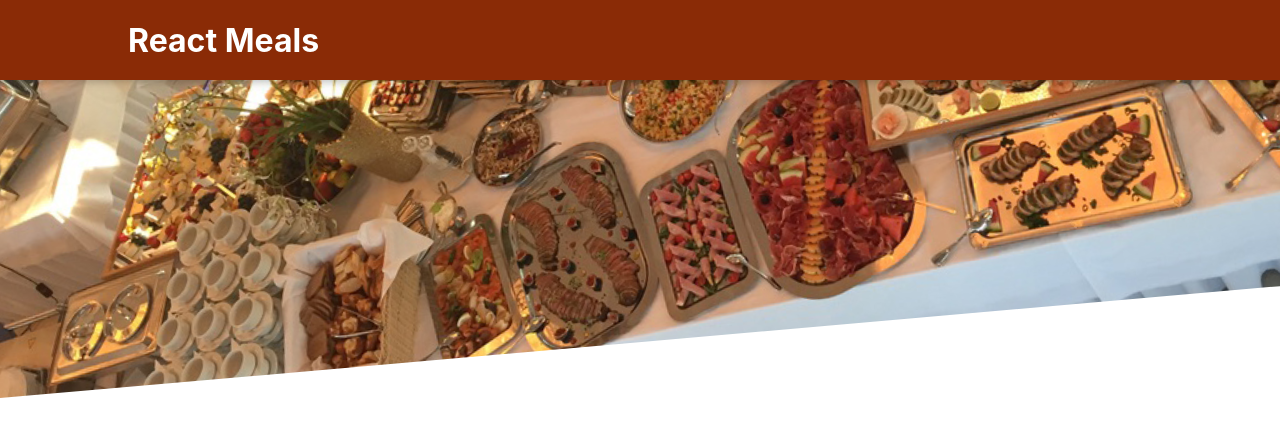
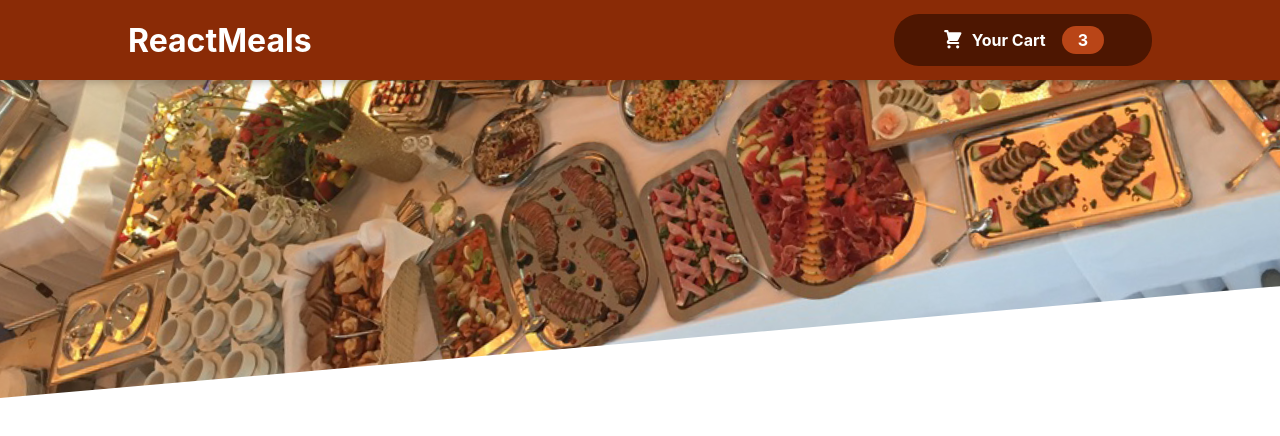
Before and after one commit to htoomgt/react-complete-guide-by-maximilian, a React (Create React App) app in the folder building-a-food-order-app/: page / in a window 1280 px wide. Shown: the top 436 px of the page. Built offline with nearby package versions, Linux system fonts and the light colour scheme.

Commit message:
134 adding cart button component complete

```diff
--- /dev/null
+++ b/building-a-food-order-app/src/components/Cart/CartIcon.js
@@ -0,0 +1,16 @@
+import React from "react";
+
+const CartIcon = () => {
+    return (
+        <svg
+            xmlns="http://www.w3.org/2000/svg"
+            viewBox="0 0 20 20"
+            fill="currentColor"
+        >
+            <path d="M3 1a1 1 0 000 2h1.22l.305 1.222a.997.997 0 00.01.042l1.358 5.43-.893.892C3.74 11.846 4.632 14 6.414 14H15a1 1 0 000-2H6.414l1-1H14a1 1 0 00.894-.553l3-6A1 1 0 0017 3H6.28l-.31-1.243A1 1 0 005 1H3zM16 16.5a1.5 1.5 0 11-3 0 1.5 1.5 0 013 0zM6.5 18a1.5 1.5 0 100-3 1.5 1.5 0 000 3z" />
+        </svg>
+    );
+};
+
+
+export default CartIcon;
--- a/building-a-food-order-app/src/components/Layout/Header.js
+++ b/building-a-food-order-app/src/components/Layout/Header.js
@@ -1,24 +1,25 @@
-import React from 'react';
-import PropTypes from 'prop-types';
-import classes from './Header.module.css';
-import mealsImage from '../../assets/images/meals.jpg';
+import { Fragment } from "react";
+import PropTypes from "prop-types";
+import classes from "./Header.module.css";
+import mealsImage from "../../assets/images/meals.jpg";
+import HeaderCartButton from "./HeaderCartButton";
 
-const Header = props => {
+const Header = (props) => {
     return (
-        <React.Fragment>
-            <header className={`${classes.header}`}>
-                <h1>React Meals</h1>
-                <button>Cart</button>
+        <Fragment>
+            <header className={classes.header}>
+                <div className={classes.headerContainer}>
+                    <h1>ReactMeals</h1>
+                    <HeaderCartButton />
+                </div>
             </header>
-            <div className={`${classes['main-image']}`}>
-                <img src={mealsImage} alt="A table full of delicious food" />
+            <div className={classes["main-image"]}>
+                <img src={mealsImage} alt="A table full of delicious food!" />
             </div>
-        </React.Fragment>
+        </Fragment>
     );
-}
+};
 
-Header.propTypes = {
+Header.propTypes = {};
 
-}
-
-export default Header
+export default Header;
--- a/building-a-food-order-app/src/components/Layout/Header.module.css
+++ b/building-a-food-order-app/src/components/Layout/Header.module.css
@@ -7,11 +7,20 @@
     background-color: #8a2b06;
     color: white;
     display: flex;
+    justify-content:center;
+    align-items: center;
+    /* padding:0 10%; */
+    box-shadow: 0 2px 8px rgba(0, 0, 0, 0.25);
+    z-index: 10;
+
+  }
+
+  .headerContainer {
+    display: flex;
     justify-content: space-between;
     align-items: center;
-    padding: 0 10%;
-    box-shadow: 0 2px 8px rgba(0, 0, 0, 0.25);
-    z-index: 10;
+    width: 80%;
+    /* border: 5px solid green; */
   }
 
   .main-image {
--- /dev/null
+++ b/building-a-food-order-app/src/components/Layout/HeaderCartButton.js
@@ -0,0 +1,23 @@
+import React from 'react';
+import PropTypes from 'prop-types';
+import classes from './HeaderCartButton.module.css';
+import CartIcon from '../Cart/CartIcon';
+
+const HeaderCartButton = props => {
+    return (
+        <button className={`${classes.button}`}>
+            <span className={`${classes.icon}`}>
+                <CartIcon />
+            </span>
+            <span>Your Cart</span>
+            <span className={`${classes.badge}`}>3</span>
+
+        </button>
+    )
+}
+
+HeaderCartButton.propTypes = {
+
+}
+
+export default HeaderCartButton
--- /dev/null
+++ b/building-a-food-order-app/src/components/Layout/HeaderCartButton.module.css
@@ -0,0 +1,59 @@
+.button {
+    cursor: pointer;
+    font: inherit;
+    border: none;
+    background-color: #4d1601;
+    color: white;
+    padding: 0.75rem 3rem;
+    display: flex;
+    justify-content: space-around;
+    align-items: center;
+    border-radius: 25px;
+    font-weight: bold;
+  }
+
+  .button:hover,
+  .button:active {
+    background-color: #2c0d00;
+  }
+
+  .icon {
+    width: 1.35rem;
+    height: 1.35rem;
+    margin-right: 0.5rem;
+  }
+
+  .badge {
+    background-color: #b94517;
+    padding: 0.25rem 1rem;
+    border-radius: 25px;
+    margin-left: 1rem;
+    font-weight: bold;
+  }
+
+  .button:hover .badge,
+  .button:active .badge {
+    background-color: #92320c;
+  }
+
+  .bump {
+    animation: bump 300ms ease-out;
+  }
+
+  @keyframes bump {
+    0% {
+      transform: scale(1);
+    }
+    10% {
+      transform: scale(0.9);
+    }
+    30% {
+      transform: scale(1.1);
+    }
+    50% {
+      transform: scale(1.15);
+    }
+    100% {
+      transform: scale(1);
+    }
+  }
```
